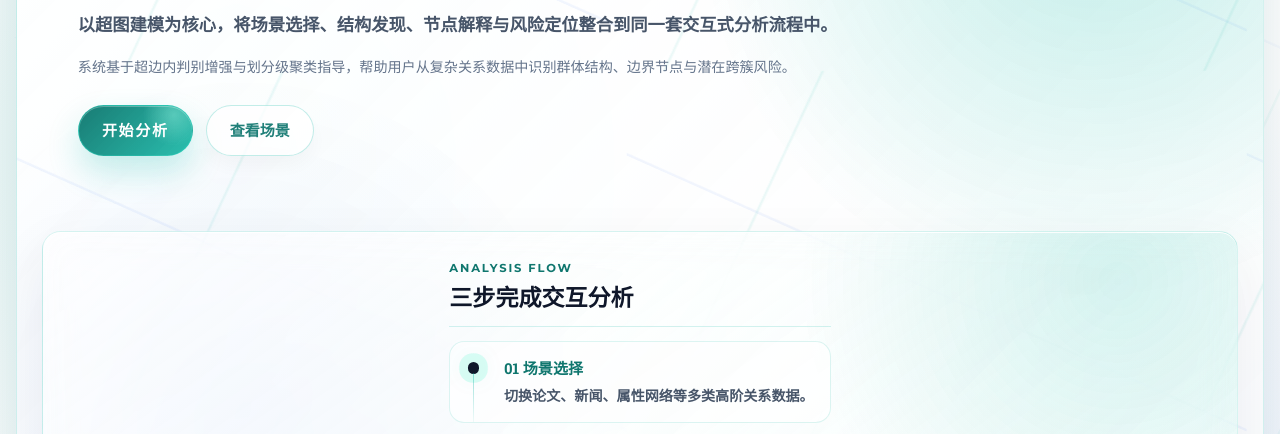
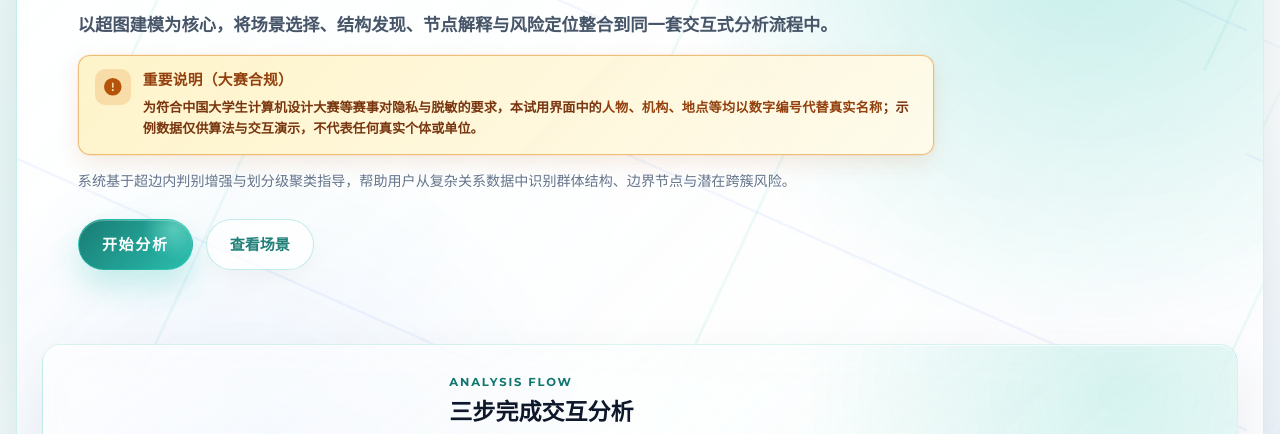
Before and after one commit to cllyw0618/-1, a plain HTML site: page cluster.html in a window 1280 px wide. Shown: the part 363-797 px from the top of the page. Drawn offline with nearby package versions, Linux system fonts and the light colour scheme.

Commit message:
修改bug和批注

```diff
--- a/cluster.html
+++ b/cluster.html
@@ -41,6 +41,15 @@
                     <p class="hero-eyebrow">IntraHC 交互分析系统</p>
                     <h1>高阶关系数据<br /><span>智能聚类分析平台</span></h1>
                     <p class="hero-subtitle">以超图建模为核心，将场景选择、结构发现、节点解释与风险定位整合到同一套交互式分析流程中。</p>
+                    <div class="hero-compliance-notice" role="note">
+                        <div class="hero-compliance-notice-icon" aria-hidden="true">
+                            <i class="fas fa-circle-exclamation"></i>
+                        </div>
+                        <div class="hero-compliance-notice-body">
+                            <strong>重要说明（大赛合规）</strong>
+                            <p>为符合中国大学生计算机设计大赛等赛事对隐私与脱敏的要求，本试用界面中的<strong>人物、机构、地点等均以数字编号代替真实名称</strong>；示例数据仅供算法与交互演示，不代表任何真实个体或单位。</p>
+                        </div>
+                    </div>
                     <p class="hero-desc">系统基于超边内判别增强与划分级聚类指导，帮助用户从复杂关系数据中识别群体结构、边界节点与潜在跨簇风险。</p>
                     <div class="hero-actions">
                         <button type="button" class="btn btn-primary hero-btn-main" id="startAnalysisBtn">开始分析</button>
--- a/css/cluster.css
+++ b/css/cluster.css
@@ -129,6 +129,61 @@
 .hero-desc {
     margin-top: 0.62rem;
     font-size: 0.84rem;
+}
+
+.hero-compliance-notice {
+    display: flex;
+    gap: 0.75rem;
+    align-items: flex-start;
+    margin-top: 0.85rem;
+    padding: 0.85rem 1rem;
+    border-radius: 12px;
+    border: 1px solid rgba(217, 119, 6, 0.45);
+    background: linear-gradient(135deg, rgba(254, 243, 199, 0.95), rgba(255, 251, 235, 0.98));
+    box-shadow:
+        0 0 0 1px rgba(245, 158, 11, 0.12),
+        0 8px 22px rgba(180, 83, 9, 0.12);
+}
+
+.hero-compliance-notice-icon {
+    flex-shrink: 0;
+    width: 2.25rem;
+    height: 2.25rem;
+    display: flex;
+    align-items: center;
+    justify-content: center;
+    border-radius: 10px;
+    background: rgba(217, 119, 6, 0.18);
+    color: #b45309;
+    font-size: 1.1rem;
+}
+
+.hero-compliance-notice-body {
+    min-width: 0;
+}
+
+.hero-compliance-notice-body strong {
+    display: block;
+    margin-bottom: 0.35rem;
+    color: #92400e;
+    font-size: 0.92rem;
+    font-weight: 800;
+    letter-spacing: 0.02em;
+}
+
+.hero-compliance-notice-body p {
+    margin: 0;
+    color: #78350f;
+    font-size: 0.82rem;
+    line-height: 1.65;
+    font-weight: 600;
+}
+
+.hero-compliance-notice-body p strong {
+    display: inline;
+    margin-bottom: 0;
+    color: #92400e;
+    font-size: inherit;
 }
 
 .hero-actions {
```
Also changed, not shown: results.html (+1 -1 lines).
